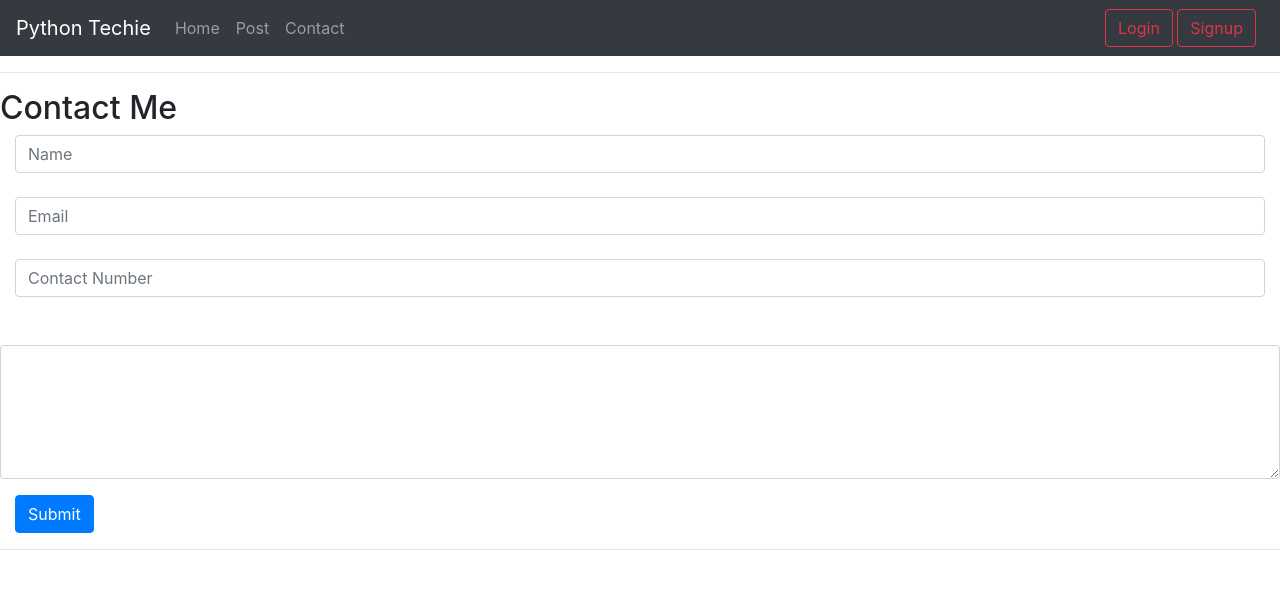
After one commit to rayanserrao/Flask-Blog, a Flask app: page /contact in a window 1280 px wide. The commit adds this page. Shown: the top 589 px of the page. Run offline with Flask 2, Linux system fonts and the light colour scheme.

Commit message:
Created Contacts database

```diff
--- a/main.py
+++ b/main.py
@@ -8,6 +8,7 @@ app=Flask(__name__)
 
 app.config['SQLALCHEMY_DATABASE_URI']='sqlite:///posts.db'   #confirguring databse with relative path(///)
                                                          #if i give 4 slahesit will be absolute path
+app.config['SQLALCHEMY_DATABASE_URI']='sqlite:///contacts.db'
 
 db = SQLAlchemy(app)  #creating databse
 
@@ -21,6 +22,26 @@ class Posts(db.Model):
 
     def __repr__(self) :   #this method gonna printout wenever we create a new Posts
         return "Blog Post " +str(self.id)
+
+
+
+
+class Contacts(db.Model):
+
+
+    id = db.Column(db.Integer, primary_key=True)
+    name = db.Column(db.String(100),  nullable=False)
+    email = db.Column(db.String(20),  nullable=False)
+    phone_num = db.Column(db.String(15),  nullable=False)
+    message = db.Column(db.String(200), nullable=False)
+
+
+    def __repr__(self) :
+
+        return "Contact " +str(self.id)
+
+
+
 posts=[
     {'name':'rayan',
         'age':22,
@@ -53,9 +74,22 @@ def post():
         all_post=Posts.query.order_by(Posts.date).all()
         return render_template('post.html',all_post=all_post)
 
-@app.route('/contact')
+@app.route('/contact',methods=['GET','POST'])
 def contact():
-    return render_template('contact.html')
+    if request.method=='POST':
+        contact_name=request.form['cname']
+        contact_email=request.form['cemail']
+        contact_phone=request.form['cphone']
+        conact_message=request.form['cmsg']
+        new_contact=Contacts(name=contact_name,email=contact_email,phone_num=contact_phone,message=conact_message)
+        db.session.add(new_contact)
+        db.session.commit()
+        return redirect('/')
+
+    else:
+        # all_contacts=Contacts.query.order_by(Contacts.name).all()
+
+        return render_template('contact.html')
 
 @app.route('/delete/<int:id>')
 def delete(id):
--- /dev/null
+++ b/tempCodeRunnerFile.py
@@ -0,0 +1 @@
+app.config['SQLALCHEMY_DATABASE_URI']='sqlite:///posts.db'
--- /dev/null
+++ b/templates/contact.html
@@ -0,0 +1,35 @@
+{% extends 'layout.html' %}
+{% block content %}
+
+	<hr>
+<h2>Contact Me</h2>
+<form action="/contact" method="POST">
+  <div class="form-group">
+    <div class="col">
+      <input type="text" class="form-control" name="cname" id="cname" placeholder="Name" required >
+    </div>
+    <br>
+    <div class="col">
+      <input type="email"  class="form-control"  name="cemail"  id="cemail"  placeholder="Email" required>
+
+    </div>
+    <br>
+    <div class="col">
+      <input type="tel" class="form-control" name="cphone" id="cphone" placeholder="Contact Number" required>
+    </div>
+    <br>
+    <div class="form-group">
+    	<br>
+    	<textarea class="form-control" id="cmsg" name="cmsg" rows="5" cols="50" ></textarea>
+    </div>
+
+    <div class="col">
+      <input type="submit" class="btn btn-primary" value="Submit" >
+    </div>
+  </div>
+</form>
+</div>
+
+<hr>
+
+{% endblock content %}
--- a/templates/layout.html
+++ b/templates/layout.html
@@ -38,7 +38,7 @@
         </li>
 
         <li class="nav-item">
-          <a class="nav-link" href="#">Contact</a>
+          <a class="nav-link" href="/contact">Contact</a>
         </li>
       </ul>
 
```
Also changed, not shown: contacts.db (added).
